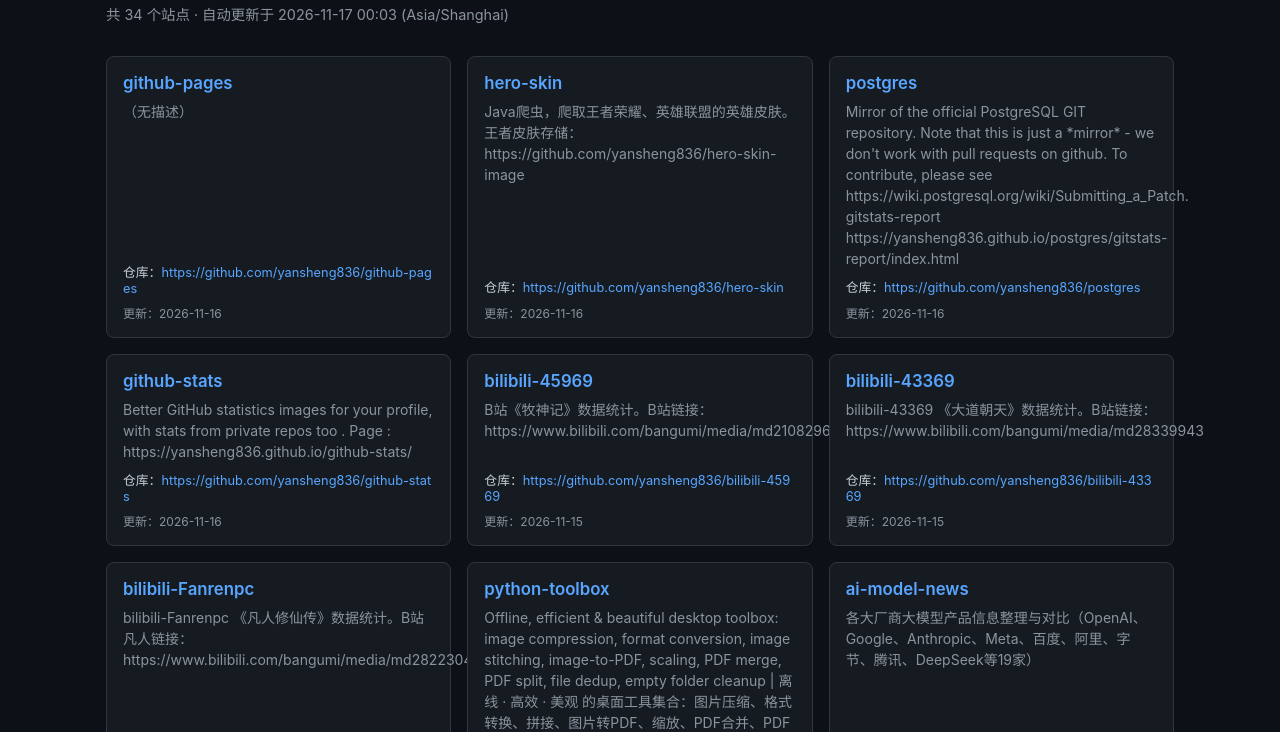
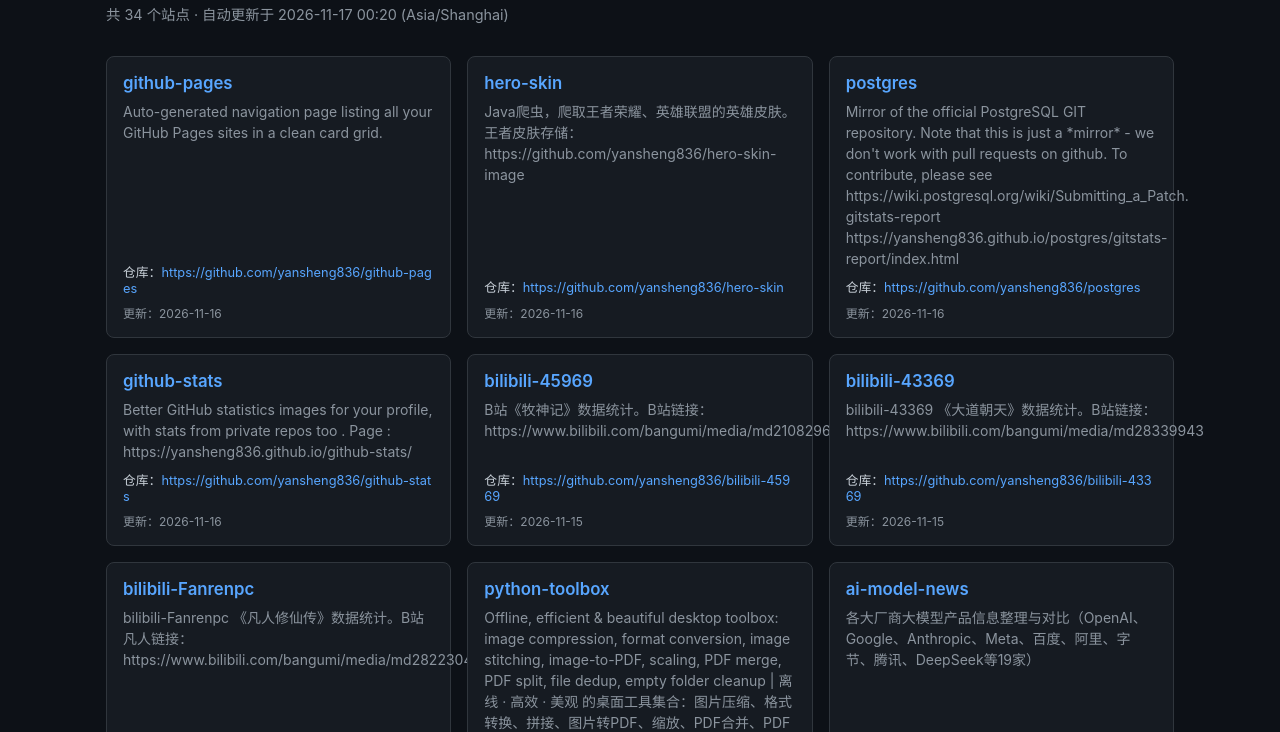
Before and after one commit to yansheng836/github-pages, a plain HTML site: page index.html in a window 1280 px wide. Shown: the part 68-800 px from the top of the page. Drawn offline with Linux system fonts and the light colour scheme.

Commit message:
chore: 自动更新 Pages 导航

```diff
--- a/index.html
+++ b/index.html
@@ -29,13 +29,13 @@ footer { max-width:1100px; margin:0 auto; padding:1rem; color:var(--muted); font
 <body>
 <header>
   <h1>yansheng836 的 GitHub Pages 导航</h1>
-  <div class="meta">共 34 个站点 · 自动更新于 2026-11-17 00:03 (Asia/Shanghai)</div>
+  <div class="meta">共 34 个站点 · 自动更新于 2026-11-17 00:20 (Asia/Shanghai)</div>
 </header>
 <main>
 <div class="grid">
     <div class="card">
       <a class="name" href="https://yansheng836.github.io/github-pages/" target="_blank" rel="noopener">github-pages</a>
-      <div class="desc">（无描述）</div>
+      <div class="desc">Auto-generated navigation page listing all your GitHub Pages sites in a clean card grid.</div>
       <div class="pages">仓库：<a href="https://github.com/yansheng836/github-pages" target="_blank" rel="noopener">https://github.com/yansheng836/github-pages</a></div>
       <div class="updated">更新：2026-11-16</div>
     </div>
```
